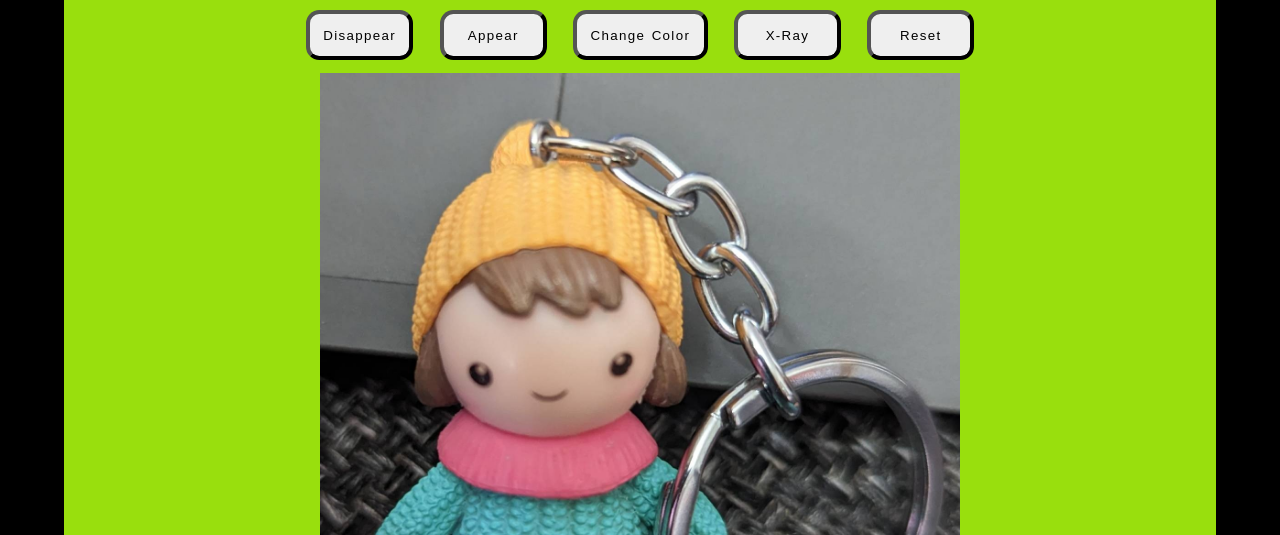
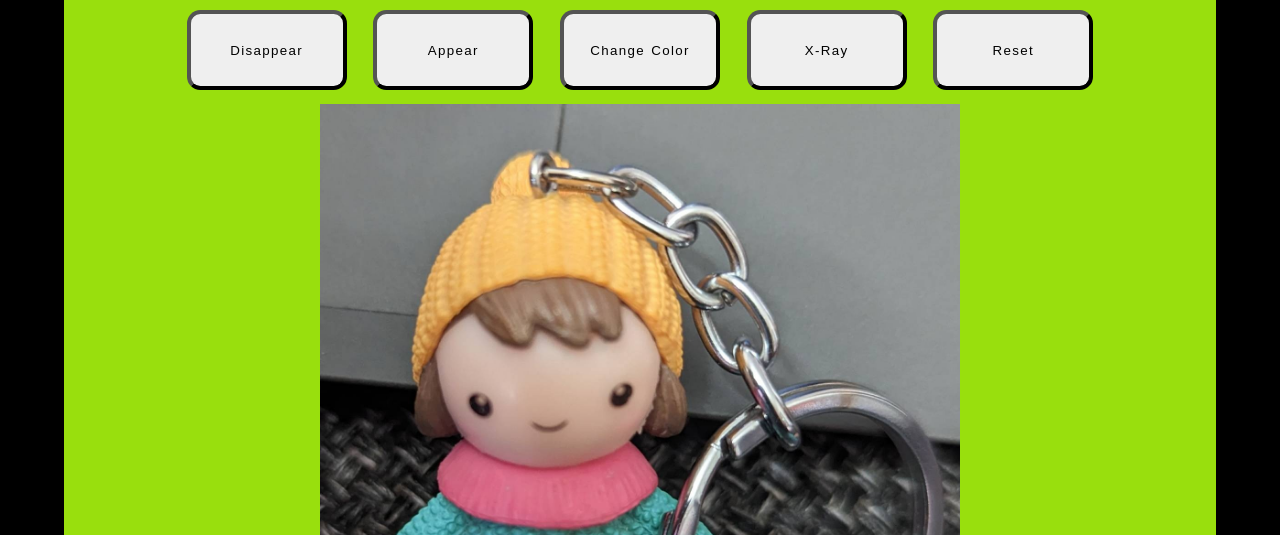
Before and after one commit to sriharshay/image-ghosting-magic, a plain HTML site: page index.html in a window 1280 px wide. Shown: the part 265-800 px from the top of the page. Drawn offline with nearby package versions, Linux system fonts and the light colour scheme.

Commit message:
Button min height

```diff
--- a/styles/style.css
+++ b/styles/style.css
@@ -56,6 +56,7 @@ div.btn button {
   letter-spacing: 0.1em;
   border-width: 0.3em;
   margin: 1em;
-  min-width: 8em;
   border-radius: 1em;
+  min-height: 6em;
+  min-width: 12em;
 }
```
